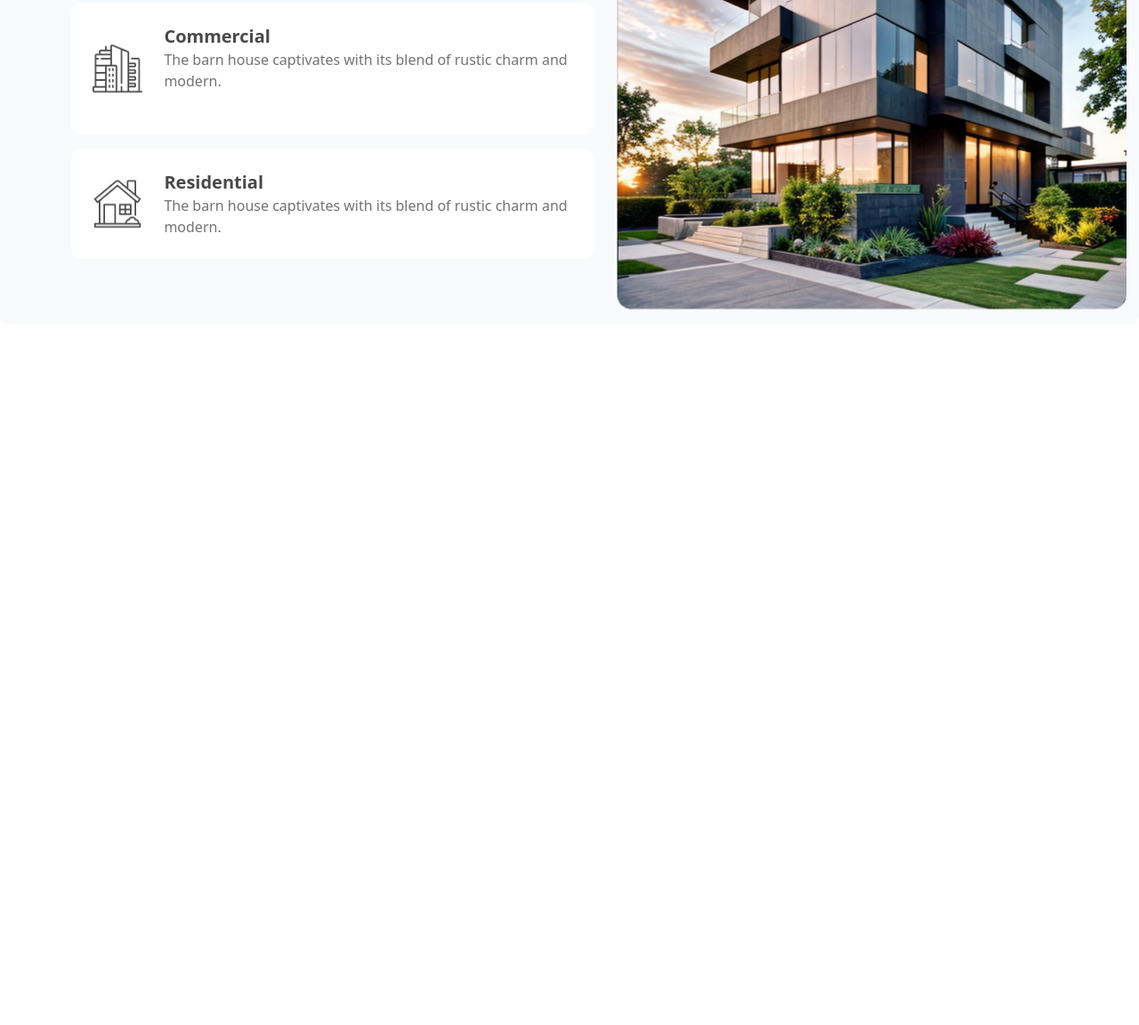
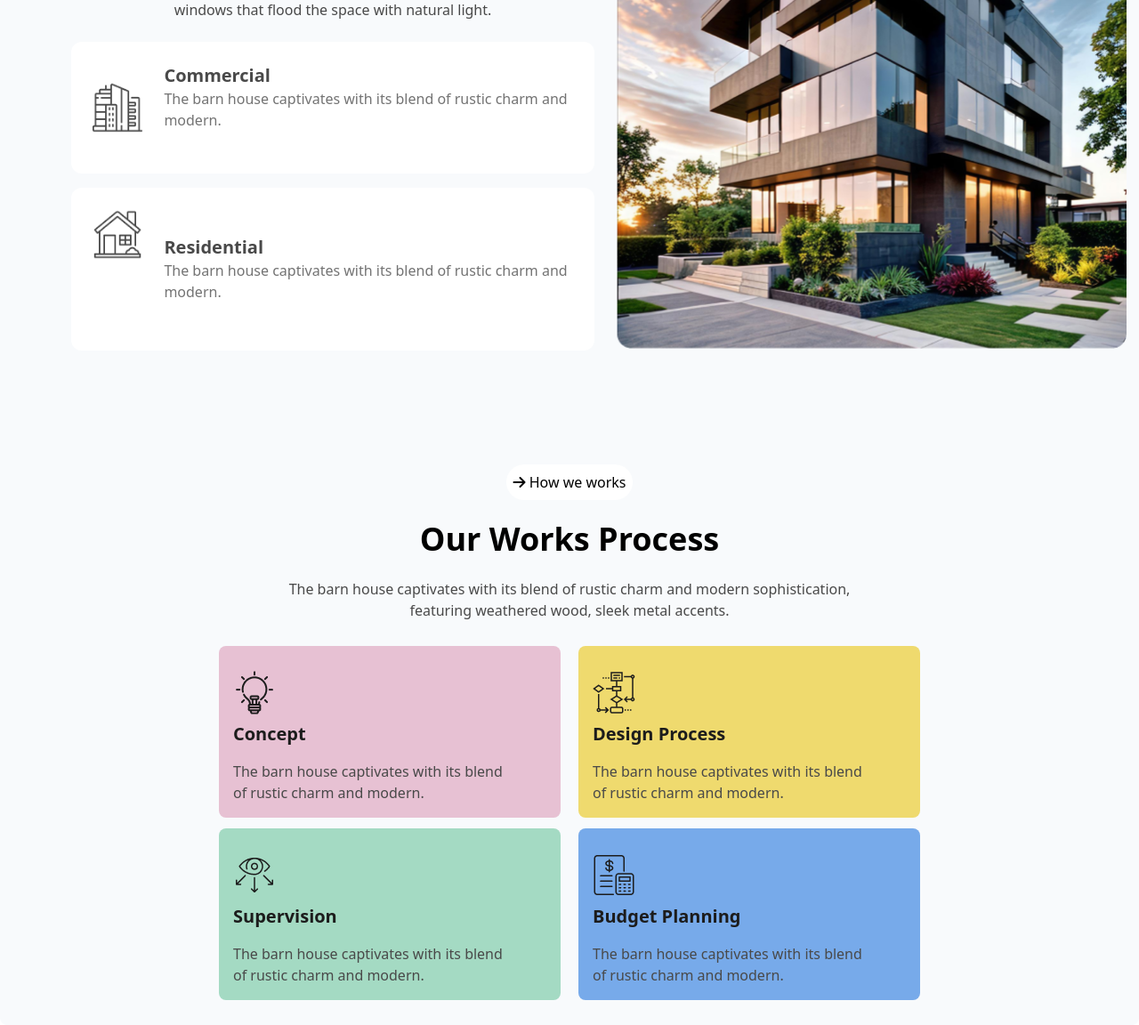
Before and after one commit to AvikSharafat248/Assignment-3, a website: page index.html in a window 1280 px wide. Shown: the part 1171-2323 px from the top of the page at 89% size. Before the commit the page ends 1535 px from the top, so only its background shows below. Drawn offline with nearby package versions, Linux system fonts and the light colour scheme.

Commit message:
2nd Commit

```diff
--- a/index.html
+++ b/index.html
@@ -10,6 +10,8 @@
 </head>
 <body>
     <header class="max-w-7xl mx-auto mt-16">
+
+        <nav>
             <div class="flex items-center justify-around">
                 <div class="flex items-center space-x-3">
                     <i class="fa-solid fa-arrow-right bg-[#ABEF5F] p-2 rounded-full -rotate-45"></i>
@@ -44,6 +46,7 @@
                 </div>
 
             </div>
+        </nav>
 
         <!-- banner -->
          <div class="mt-14">
@@ -51,9 +54,9 @@
                 <img src="assets/banner.png" alt="">
             </div>
 
-            <h3 class="lg:text-6xl text-4xl font-extrabold text-center mt-6 mb-4">A barn house of this design has a striking appearance</h3>
+            <h3 class="lg:text-6xl text-4xl font-extrabold text-center mt-6 mb-4 lg:mb-6">A barn house of this design has a striking appearance</h3>
 
-            <p class="text-center  text-[#494949] font-medium">The barn house captivates with its blend of rustic charm and modern sophistication, featuring weathered wood, sleek metal accents, and large windows that flood the space with natural light.</p>
+            <p class="text-center text-[#494949] font-medium w-1/2 mx-auto">The barn house captivates with its blend of rustic charm and modern sophistication, featuring weathered wood, sleek metal accents, and large windows that flood the space with natural light.</p>
 
             <div class="text-center mt-5 mb-6">
                 <button class="bg-lime-300 lg:px-6 lg:py-4 rounded-full px-16 py-2 text-center font-bold text-black text-2xl">View Details <i class="fa-solid fa-arrow-right bg-[#ABEF5F] p-2 rounded-full -rotate-45 text-black"></i> </button>
@@ -69,7 +72,7 @@
         <img class="lg:block hidden" src="assets/Vector copy.png" alt="">
         <h2 class="ml-20 mt-2 lg:block hidden"><i class="fa-solid fa-arrow-right"></i> About Us</h2>
 
-        <section class="lg:ml-20">
+        <section class="lg:ml-20 mt-3">
             <div class="grid grid-cols-1 lg:grid-cols-2 gap-6">
 
         <div>
@@ -95,7 +98,7 @@
                 </div>
 
                 <div class="bg-white p-6 rounded-xl mb-4 flex items-center gap-6">
-                    <div>
+                    <div class="grid grid-rows-2 mb-5">
                         <img src="assets/residential.png" alt="">
                     </div>
 
@@ -121,6 +124,60 @@
 
         </section>
 
+        <section class="lg:mt-28 mt-8">
+
+
+            <div class="text-center lg:mb-6">
+                <button class ="bg-white p-2 rounded-full text-center"><i class="fa-solid fa-arrow-right"></i> How we works</button>
+            </div>
+
+        <div class="text-center">
+            <h2 class="lg:text-4xl text-3xl font-bold mb-6">Our Works Process</h2>
+
+            <p class="text-[#494949] font-medium lg:w-1/2 mx-auto">
+                The barn house captivates with its blend of rustic charm and modern sophistication, featuring weathered wood, sleek metal accents.
+            </p>
+
+        </div>
+        </section>
+
+        <section class="mt-7">
+            <div class="flex flex-col items-center">
+
+                <div class="lg:flex gap-5">
+                    <div class="bg-[#E7C1D3] w-96 rounded-lg pt-4 mb-3">
+                        <img class="pl-4 pt-3" src="assets/concept.png" alt="">
+                        <h2 class="text-[#1C1C1C] text-xl font-bold pl-4 mt-2">Concept</h2>
+                        <p class="text-base font-medium text-[#494949]
+                         p-4">The barn house captivates with its blend <br> of rustic charm and modern.</p>
+                    </div>
+                    <div class="bg-[#EFDA6E] w-96 rounded-lg pt-4 mb-3">
+                        <img class="pl-4 pt-3" src="assets/flow-chart.png" alt="">
+                        <h2 class="text-[#1C1C1C] text-xl font-bold pl-4 mt-2">Design Process</h2>
+                        <p class="text-base font-medium text-[#494949]
+                         p-4">The barn house captivates with its blend <br> of rustic charm and modern.</p>
+                    </div>
+                </div>
+
+                <div class="lg:flex gap-5">
+                    <div class="bg-[#A4DAC3] w-96 rounded-lg pt-4 mb-3">
+                        <img class="pl-4 pt-3" src="assets/vision.png" alt="">
+                        <h2 class="text-[#1C1C1C] text-xl font-bold pl-4 mt-2">Supervision</h2>
+                        <p class="text-base font-medium text-[#494949]
+                         p-4">The barn house captivates with its blend <br> of rustic charm and modern.</p>
+                    </div>
+                    <div class="bg-[#77AAEA] w-96 rounded-lg pt-4 mb-3">
+                        <img class="pl-4 pt-3" src="assets/budget-planning.png" alt="">
+                        <h2 class="text-[#1C1C1C] text-xl font-bold pl-4 mt-2">Budget Planning</h2>
+                        <p class="text-base font-medium text-[#494949]
+                         p-4">The barn house captivates with its blend <br> of rustic charm and modern.</p>
+                    </div>
+                </div>
+            </div>
+        </section>
+
+
+
 
     </main>
 
```
Lines whose indentation alone changed are shown as unchanged.
